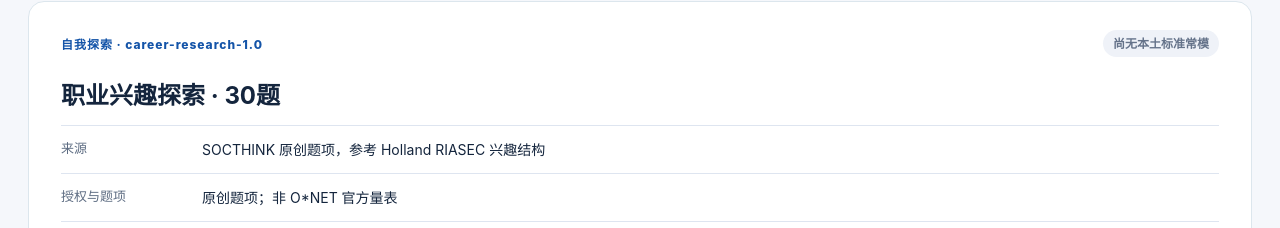
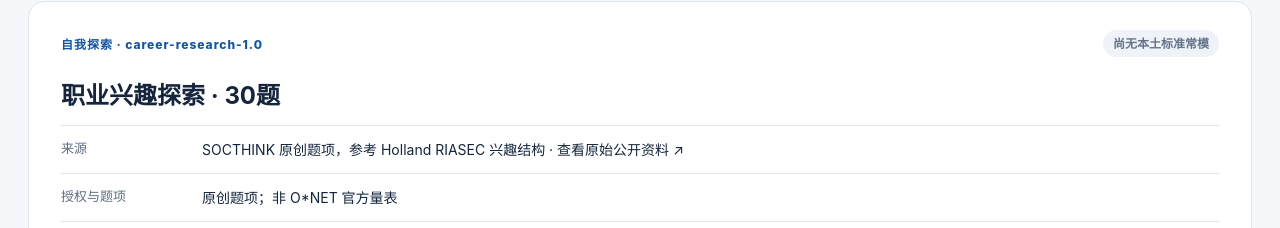
Before and after one commit to star8592/Kangaroo-Practice-Simulator, a Next.js app: page /assessment-center/methodology in a window 1280 px wide. Shown: the part 510-738 px from the top of the page. Built offline with nearby package versions, Linux system fonts and the light colour scheme; no server answers.

Commit message:
feat(assessment): show primary methodological references in every technical record

```diff
--- a/src/app/assessment-center/methodology/page.tsx
+++ b/src/app/assessment-center/methodology/page.tsx
@@ -26,7 +26,7 @@ export default function AssessmentMethodology(){
     <div className={styles.tileTop}><span className={styles.eyebrowDark}>{record.category} · {record.version}</span><span className={styles.plannedBadge}>尚无本土标准常模</span></div>
     <h3>{record.name}</h3>
     <dl className={styles.details}>
-      <div><dt>来源</dt><dd>{record.source}</dd></div>
+      <div><dt>来源</dt><dd>{record.source}{record.referenceUrl&&<> · <a href={record.referenceUrl} target="_blank" rel="noopener noreferrer">查看原始公开资料 ↗</a></>}</dd></div>
       <div><dt>授权与题项</dt><dd>{record.permission}</dd></div>
       <div><dt>评分算法</dt><dd>{record.scoring}</dd></div>
       <div><dt>适用人群</dt><dd>{record.audience}</dd></div>
```
